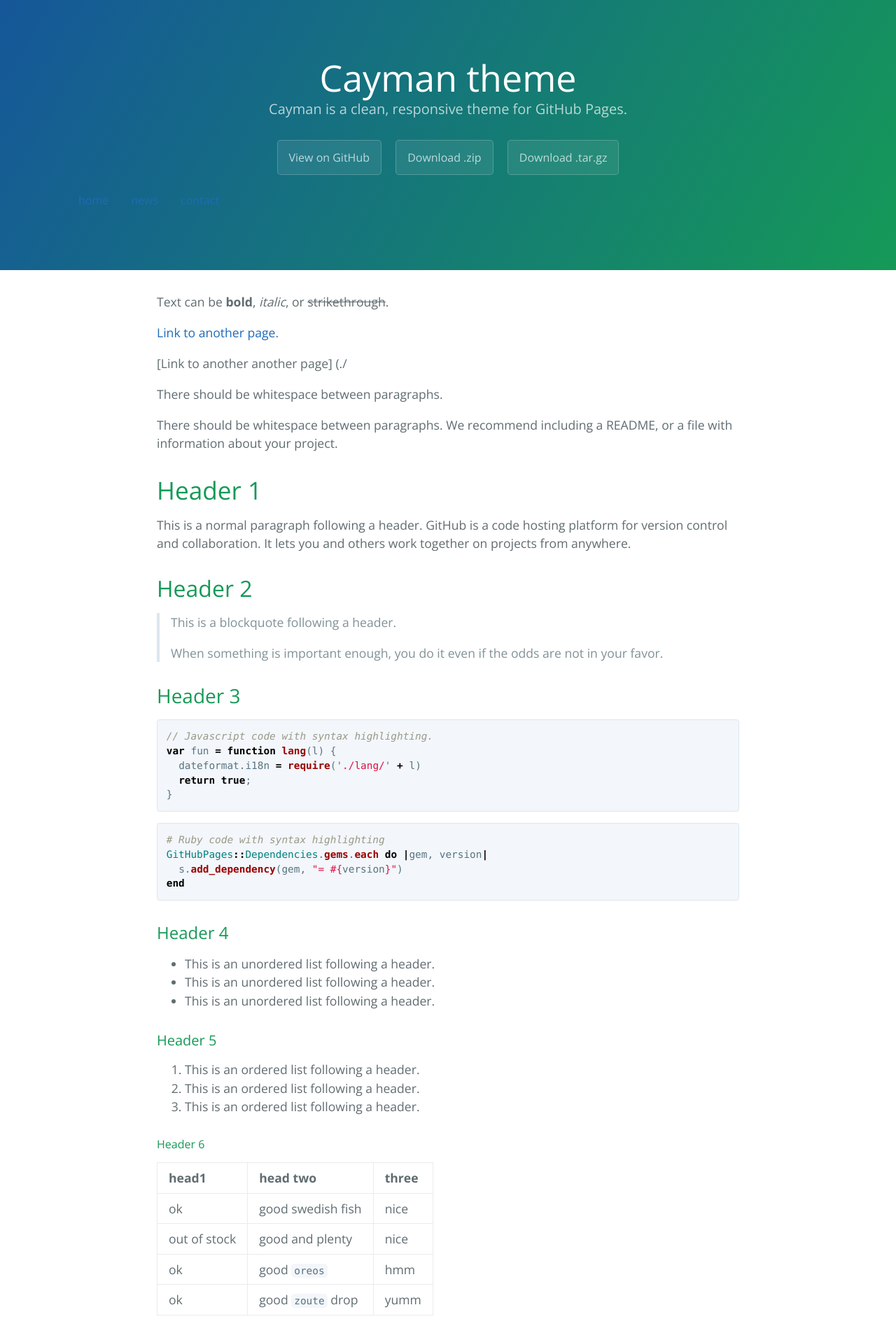
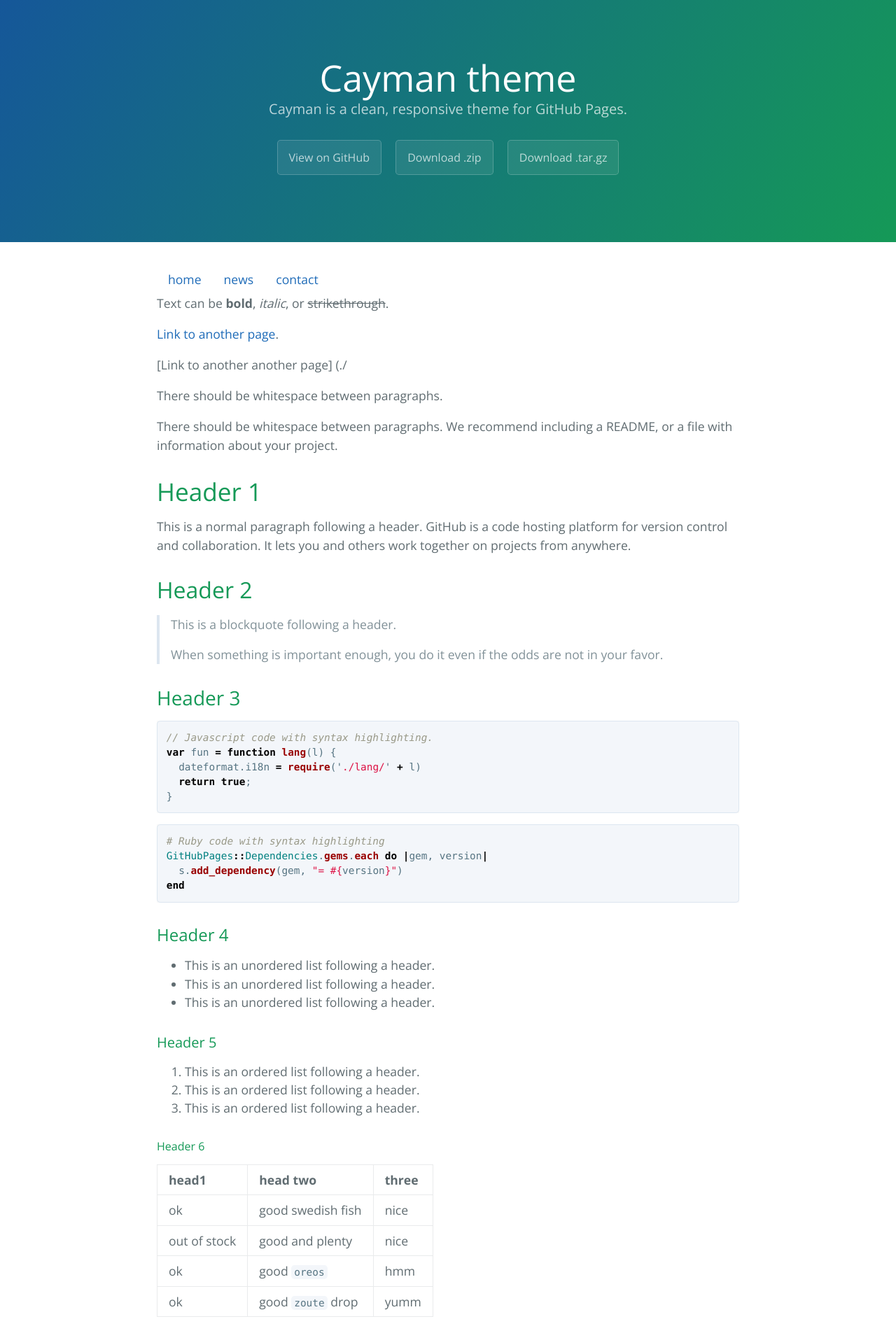
Before and after one commit to HarryGeorge28/AF103, a Jekyll site: the page built from index.md, in a window 1280 px wide. Shown: the top 1915 px of the page at 70% size. Built offline with Jekyll 4.4.1, drawn with Linux system fonts in a browser that asks for light colours.

Commit message:
Update default.html

```diff
--- a/_layouts/default.html
+++ b/_layouts/default.html
@@ -18,11 +18,11 @@
     <meta name="theme-color" content="#157878">
     <meta name="apple-mobile-web-app-status-bar-style" content="black-translucent">
 
-    <link rel="stylesheet" href="https://stackpath.bootstrapcdn.com/bootstrap/4.4.1/css/bootstrap.min.css" integrity="sha384-Vkoo8x4CGsO3+Hhxv8T/Q5PaXtkKtu6ug5TOeNV6gBiFeWPGFN9MuhOf23Q9Ifjh" crossorigin="anonymous">
-
-    <link rel="stylesheet" href="{{ '/assets/css/style.css?v=' | append: site.github.build_revision | relative_url }}">
 
 
+      <link rel="stylesheet" href="https://stackpath.bootstrapcdn.com/bootstrap/4.4.1/css/bootstrap.min.css" integrity="sha384-Vkoo8x4CGsO3+Hhxv8T/Q5PaXtkKtu6ug5TOeNV6gBiFeWPGFN9MuhOf23Q9Ifjh" crossorigin="anonymous">
+
+      <link rel="stylesheet" href="{{ '/assets/css/style.css?v=' | append: site.github.build_revision | relative_url }}">
 
   </head>
   <body>
@@ -43,11 +43,14 @@
         <a href="{{ site.github.tar_url }}" class="btn">Download .tar.gz</a>
       {% endif %}
 
-           {% include nav.html %}
+
 
     </header>
 
     <main id="content" class="main-content" role="main">
+
+       {% include nav.html %}
+
       {{ content }}
 
       {% include facebook.html %}
```
